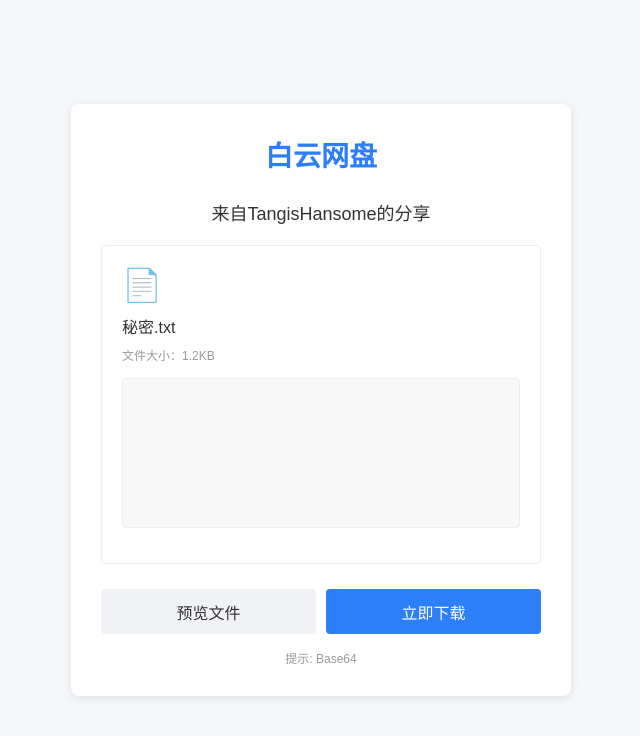
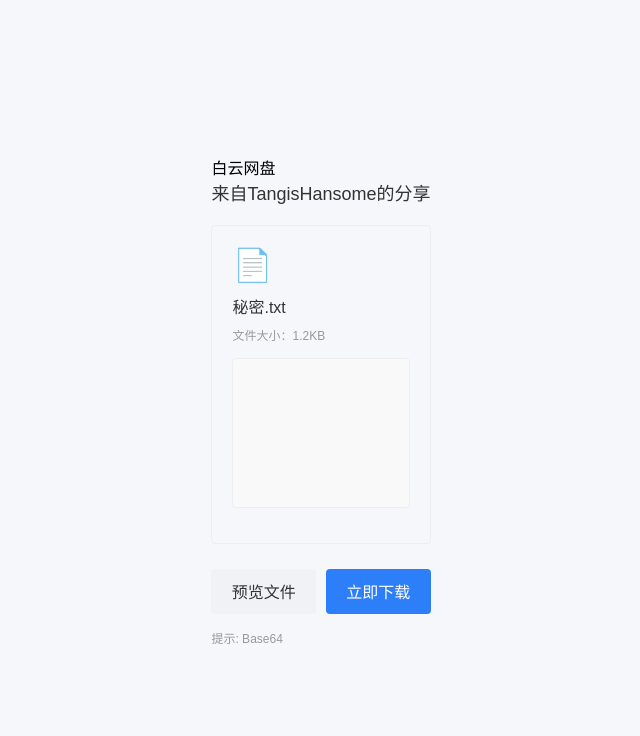
Before and after one commit to GrainRainGY/card, a plain HTML site: page forXiang/download.html in a window 1280 px wide. Shown: the whole page, without its empty margins (319-959 px from the left). Drawn offline with Linux system fonts and the light colour scheme.

Commit message:
Update download.html

```diff
--- a/forXiang/download.html
+++ b/forXiang/download.html
@@ -20,7 +20,7 @@
                 min-height: 100vh;
             }
 
-            .container {
+            。container {
                 width: 100%;
                 max-width: 500px;
                 padding: 30px;
@@ -30,7 +30,7 @@
                 text-align: center;
             }
 
-            .logo {
+            。logo {
                 font-size: 28px;
                 color: #2d7ff9;
                 margin-bottom: 25px;
@@ -150,7 +150,7 @@
 
         <script>
             // 模拟TXT文件内容
-            const txtContent = `mi`;
+            const txtContent = `aHR0cHM6Ly9hd3J3dGZ0LmRwZG5zLm9yZy9mb3JYaWFuZy9oYXBweWJpcnRoZGF5WGlhbmcuaHRtbA==`;
 
             // 预览按钮点击事件
             document
```
